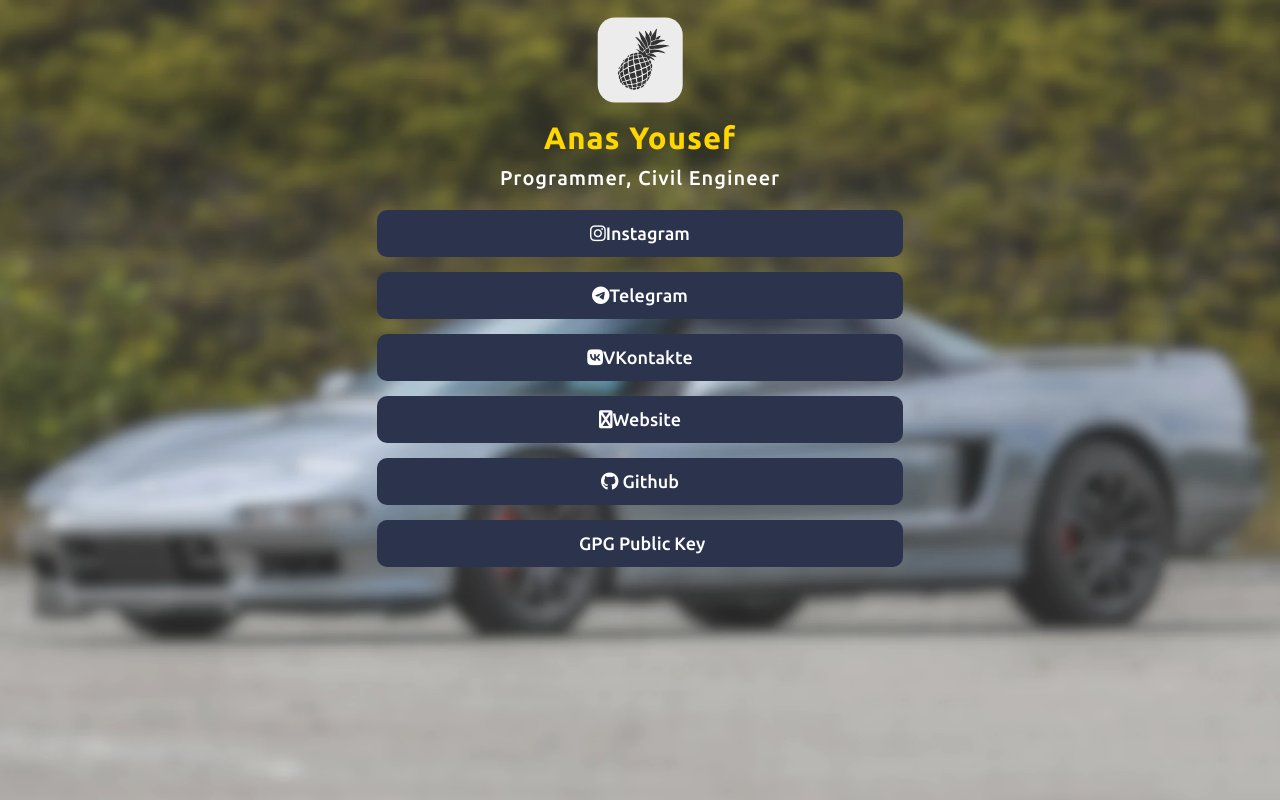
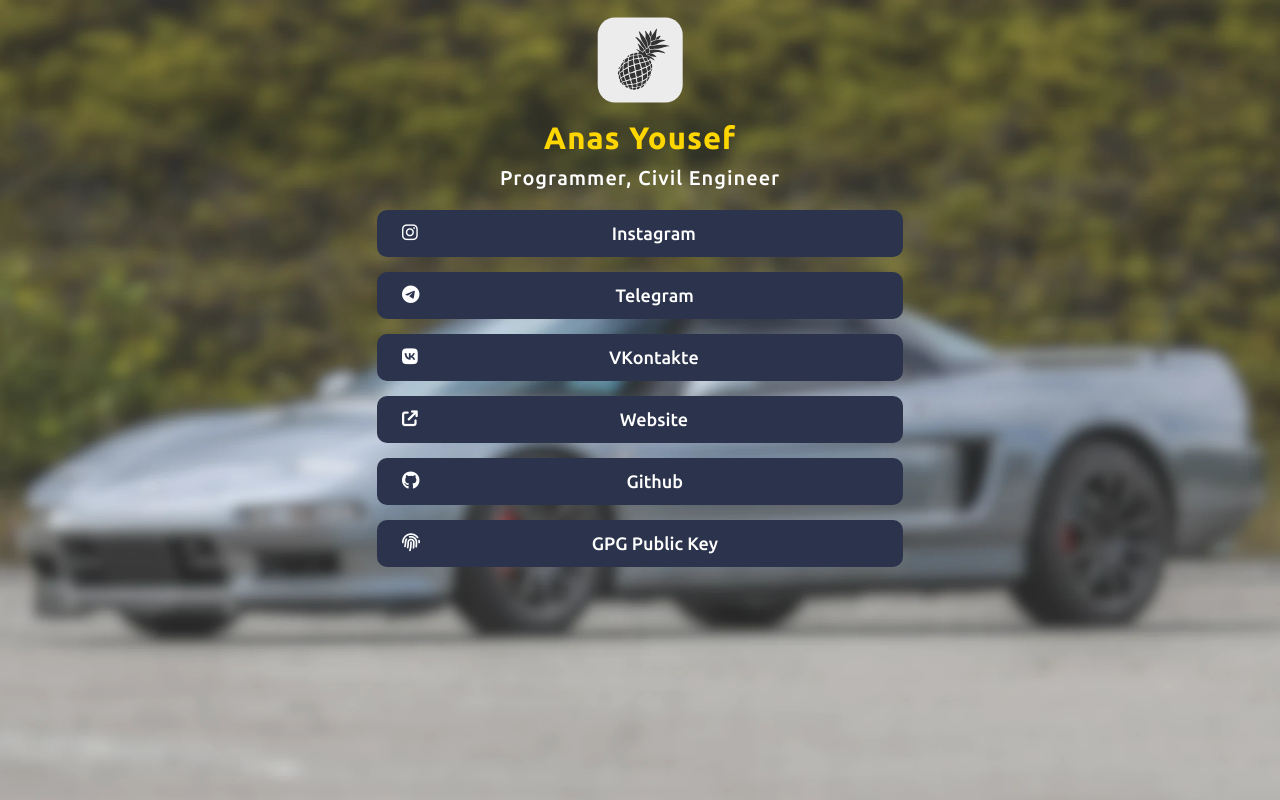
Before and after one commit to itzAnasov/ItzAnasov.github.io, a plain HTML site: page index.html in a window 1280 px wide. Drawn offline with Linux system fonts and the light colour scheme.

Commit message:
fixing font-awesome icon names

```diff
--- a/assets/style.css
+++ b/assets/style.css
@@ -94,7 +94,7 @@ img:hover {
     letter-spacing: 1px;
 }
 
-.fa {
+a > i {
     float: inline-start;
     margin-left: 12px;
 }
--- a/index.html
+++ b/index.html
@@ -33,9 +33,9 @@
 		<a class="link" href="https://instagram.com/itz.anasov" target="_blank"><i class="fa-brands fa-instagram"></i>Instagram</a>
 		<a class="link" href="https://t.me/Anas_Yousef" target="_blank"><i class="fa-brands fa-telegram"></i>Telegram</a>
 		<a class="link" href="https://vk.com/anasybal" target="_blank"><i class="fa-brands fa-vk"></i>VKontakte</a>
-		<a class="link" href="https://ananas-software.ml" target="_blank"><i class="fa-brands fa-link"></i>Website</a>
+		<a class="link" href="https://ananas-software.ml" target="_blank"><i class="fa-solid fa-arrow-up-right-from-square"></i>Website</a>
 		<a class="link" href="https://github.com/ItzAnasov" target="_blank"><i class="fa-brands fa-github"></i> Github</a>
-		<a class="link" href="https://github.com/ItzAnasov.gpg" target="_blank"><i class="fa-brands fa-gnupg"></i> GPG Public Key</a>
+		<a class="link" href="https://github.com/ItzAnasov.gpg" target="_blank"><i class="fa fa-fingerprint"></i> GPG Public Key</a>
 	</div>
 </body>
 
```
